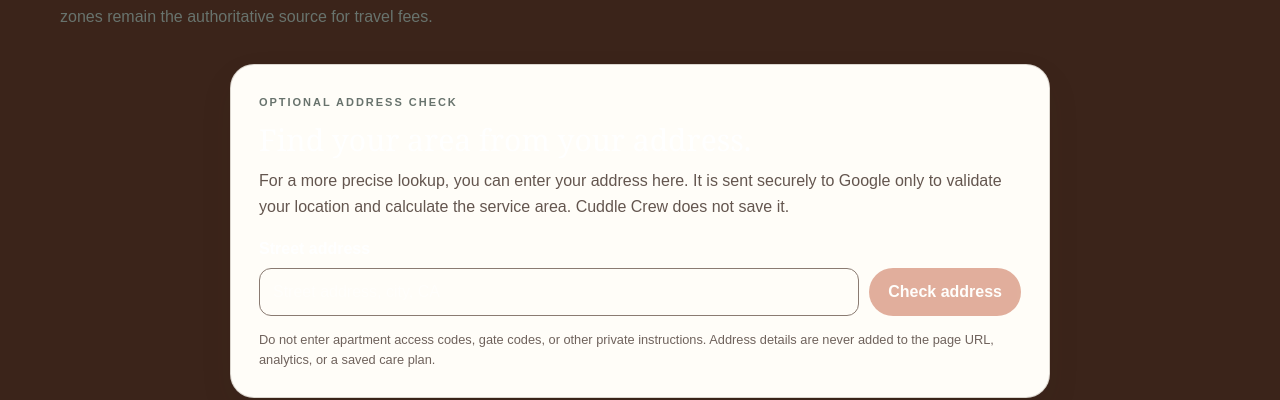
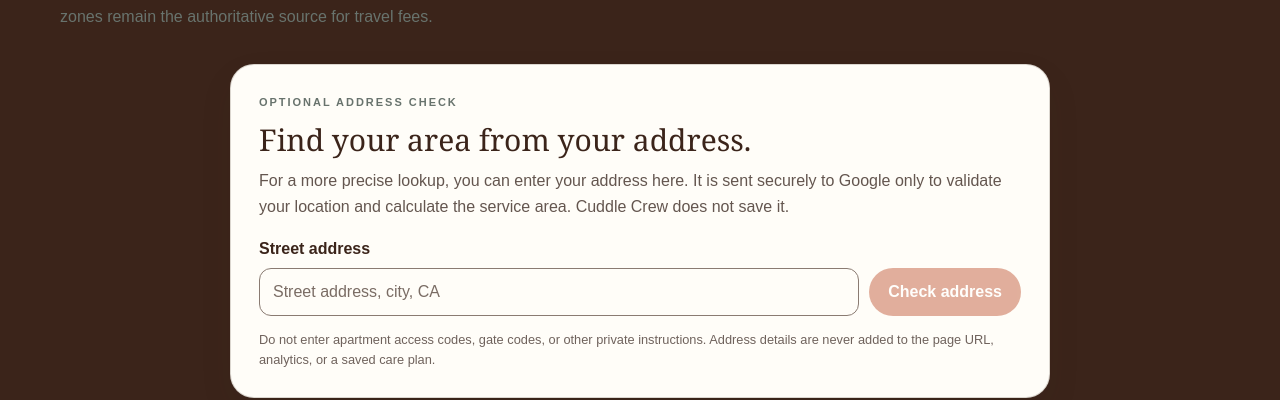
Before and after one commit to cuddlecrewpetcare/Cuddle-Crew-Web, a Next.js app: page / in a window 1280 px wide. Shown: the part 7388-7788 px from the top of the page. Built offline with nearby package versions, Linux system fonts and the light colour scheme.

Commit message:
Fix address lookup and launch styling

```diff
--- a/app/api/address/suggestions/route.ts
+++ b/app/api/address/suggestions/route.ts
@@ -5,5 +5,5 @@ export async function POST(request:Request){
  const limit=rateLimit(`address-suggest:${clientKey(request)}`,25,5*60_000);if(!limit.allowed)return Response.json({error:'Please wait and try again.'},{status:429});
  const key=process.env.GOOGLE_MAPS_SERVER_KEY;if(!key)return Response.json({available:false,suggestions:[]},{status:503});
  const body=await request.json().catch(()=>({})) as Record<string,unknown>;const input=clean(body.input);if(input.length<4)return Response.json({available:true,suggestions:[]});
- try{const response=await fetch('https://places.googleapis.com/v1/places:autocomplete',{method:'POST',headers:{'Content-Type':'application/json','X-Goog-Api-Key':key,'X-Goog-FieldMask':'suggestions.placePrediction.placeId,suggestions.placePrediction.text.text'},body:JSON.stringify({input,includedRegionCodes:['us'],locationBias:{circle:{center:{latitude:38.5816,longitude:-121.4944},radius:80000}}})});if(!response.ok)throw new Error();return Response.json({available:true,suggestions:parseAutocomplete(await response.json())},{headers:{'Cache-Control':'no-store'}})}catch{return Response.json({available:false,suggestions:[]},{status:503})}
+ try{const response=await fetch('https://places.googleapis.com/v1/places:autocomplete',{method:'POST',headers:{'Content-Type':'application/json','X-Goog-Api-Key':key,'X-Goog-FieldMask':'suggestions.placePrediction.placeId,suggestions.placePrediction.text.text'},body:JSON.stringify({input,includedRegionCodes:['us'],locationBias:{circle:{center:{latitude:38.5816,longitude:-121.4944},radius:50000}}})});if(!response.ok)throw new Error();return Response.json({available:true,suggestions:parseAutocomplete(await response.json())},{headers:{'Cache-Control':'no-store'}})}catch{return Response.json({available:false,suggestions:[]},{status:503})}
 }
--- a/app/globals.css
+++ b/app/globals.css
@@ -41,3 +41,16 @@
     justify-content: center;
   }
 }
+.address-actions input {
+  color: #3b241a;
+  background: #fffdf8;
+}
+
+.address-actions input::placeholder {
+  color: #7a6c64;
+  opacity: 1;
+}
+.address-checker h3,
+.address-checker > label {
+  color: #3b241a;
+}
--- a/vite.config.ts
+++ b/vite.config.ts
@@ -14,7 +14,10 @@ const isCodexSeatbeltSandbox = process.env.CODEX_SANDBOX === 'seatbelt';
 
 const localBindingConfig = {
   main: 'vinext/server/app-router-entry',
-  compatibility_flags: ['nodejs_compat'],
+  compatibility_flags: [
+  'nodejs_compat',
+  'nodejs_compat_populate_process_env',
+  ],
   d1_databases: d1
     ? [
         {
```
